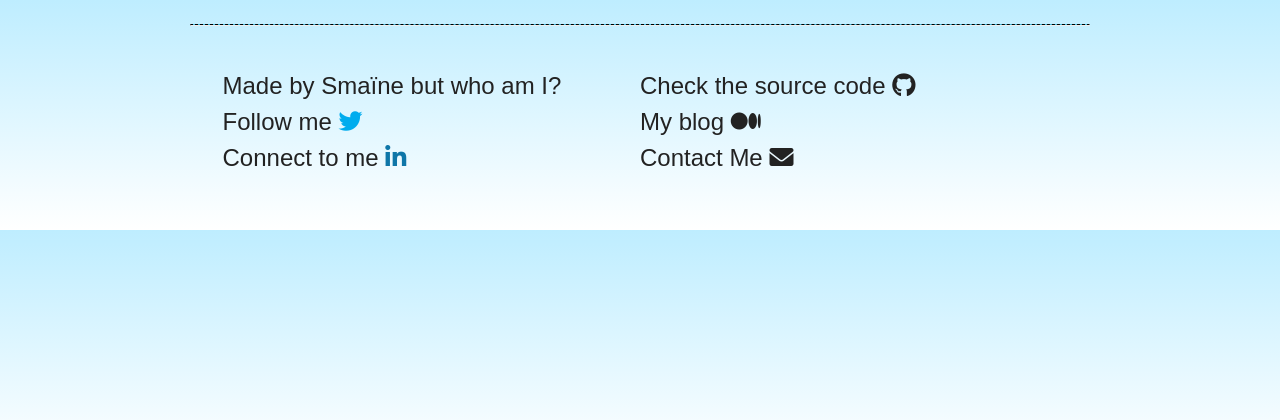
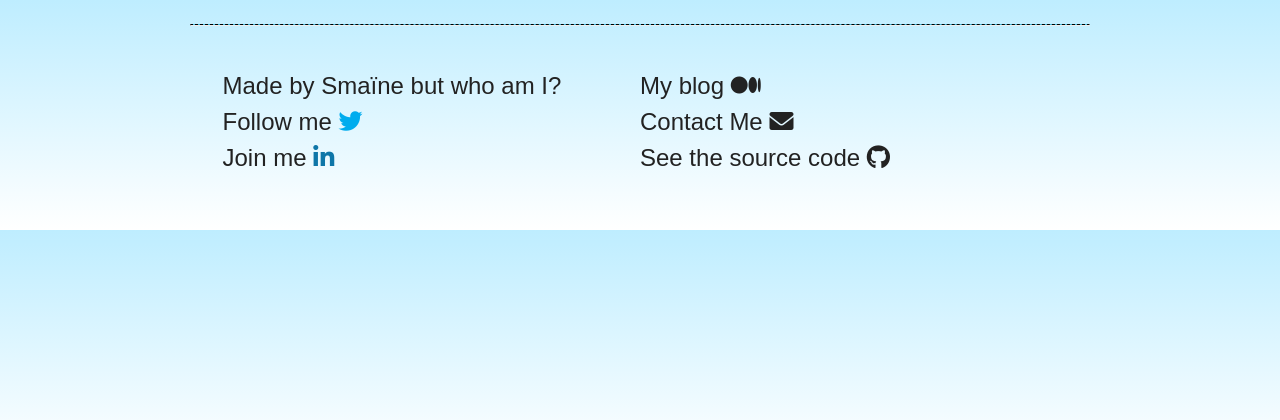
Before and after one commit to ismail1432/recruiter-quiz, a Symfony app: template templates/base.html.twig in a window 1280 px wide. Shown: the top 420 px of the page. Run offline with Twig, Linux system fonts and the light colour scheme; the template is opened without the code that fills it, so the values that code supplies are empty; some libraries are stand-ins or nearby versions; some web fonts are replaced.

Commit message:
update footer

```diff
--- a/templates/base.html.twig
+++ b/templates/base.html.twig
@@ -16,12 +16,12 @@
             <div class="ftr-left">
                 <a class="btn" href="https://www.smaine.me" target="_blank">Made by Smaïne but who am I?</a><br>
                 <a class="btn" href="https://twitter.com/SmaineDev" target="_blank"> Follow me <i class="fab fa-twitter" style="color: #00acee;"></i></a><br>
-                <a class="btn" href="https://www.linkedin.com/in/smainemilianni" target="_blank">Connect to me <i class="fab fa-linkedin-in" style="color:#0e76a8;"></i></a><br>
+                <a class="btn" href="https://www.linkedin.com/in/smainemilianni" target="_blank">Join me <i class="fab fa-linkedin-in" style="color:#0e76a8;"></i></a><br>
             </div>
         <div class="ftr-right">
-            <a class="btn" href="https://github.com/ismail1432/recruiter-quiz" target="_blank">Check the source code <i class="fa-brands fa-github"></i></a><br>
             <a class="btn" href="https://smaine-milianni.medium.com/" target="_blank">My blog <i class="fa-brands fa-medium"></i></a><br>
             <a class="btn" href="mailto:contact@smaine.me" target="_blank">Contact Me <i class="fa-solid fa-envelope"></i></a><br>
+            <a class="btn" href="https://github.com/ismail1432/recruiter-quiz" target="_blank">See the source code <i class="fa-brands fa-github"></i></a><br>
         </div>
         </footer>
         </div>
```
